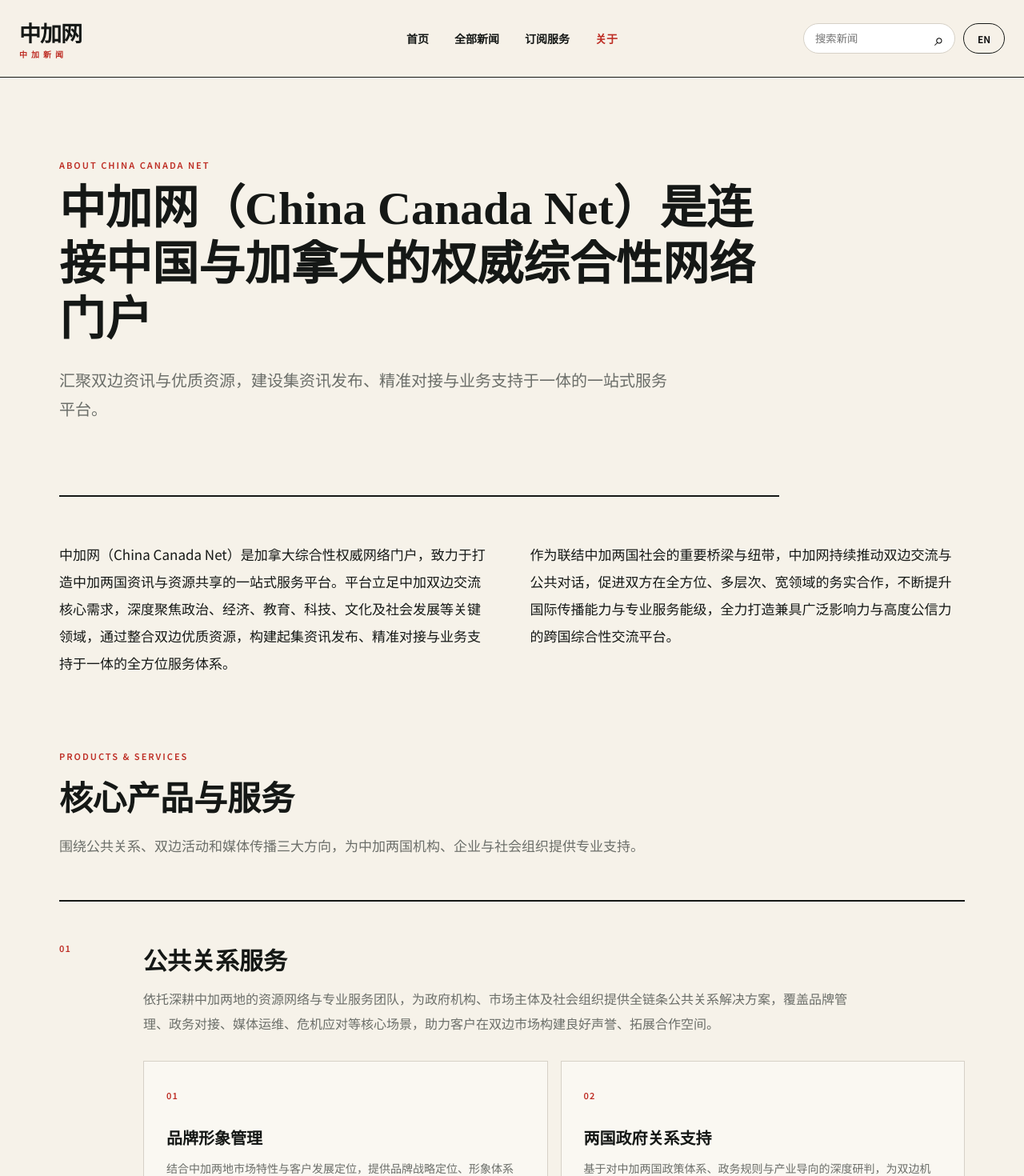
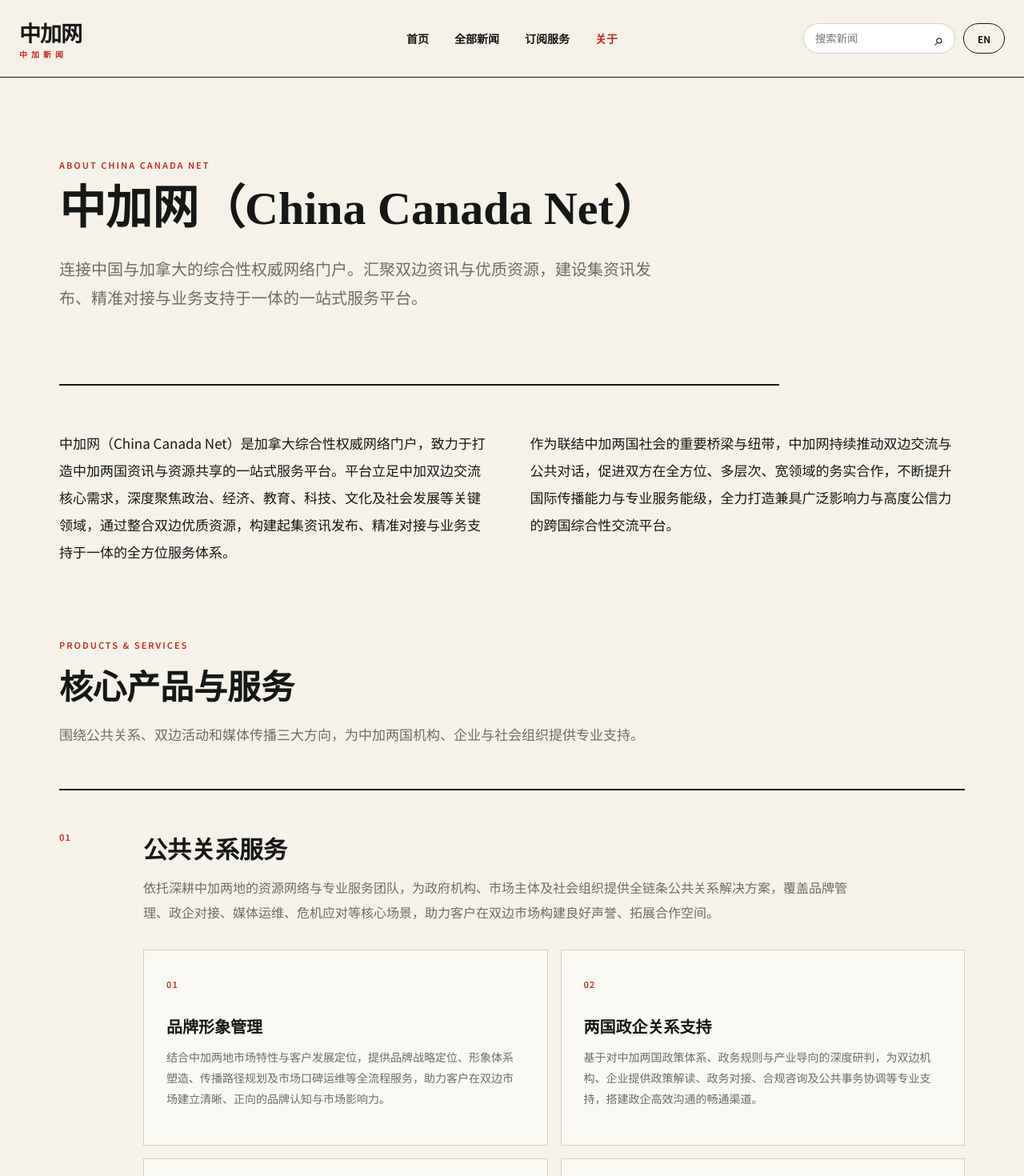
Before and after one commit to linsen25/news-web, a Nuxt app: page /about in a window 1280 px wide. Shown: the top 1470 px of the page at 80% size. Built offline with nearby package versions, Linux system fonts and the light colour scheme.

Commit message:
fix: complete bilingual web content and article display

```diff
--- a/assets/css/main.css
+++ b/assets/css/main.css
@@ -26,6 +26,8 @@ button { font:inherit; }
 .edition p { margin:0; font:600 20px 'Noto Serif SC'; }
 .article-card.featured { display:grid; grid-template-columns:1.35fr 1fr; gap:44px; padding:42px 0 50px; border-bottom:2px solid var(--ink); }
 .featured .card-image img { height:470px; }
+.card-image.image-placeholder { min-height:260px; display:grid; place-items:center; background:#e7e1d5; color:var(--ink); letter-spacing:.16em; font:700 14px/1.4 Arial,sans-serif; }
+.featured .card-image.image-placeholder { min-height:470px; }
 .featured .card-copy { align-self:center; }
 .category { color:var(--red); font-size:12px; font-weight:600; letter-spacing:1px; }
 a.category:hover { text-decoration:underline; }
--- a/components/ArticleCard.vue
+++ b/components/ArticleCard.vue
@@ -1,6 +1,9 @@
 <template>
   <article class="article-card" :class="{ featured }">
-    <NuxtLink :to="`/articles/${article.slug}`" class="card-image"><img :src="article.coverImage" :alt="article.title" /></NuxtLink>
+    <NuxtLink :to="`/articles/${article.slug}`" class="card-image" :class="{ 'image-placeholder': !article.coverImage }">
+      <img v-if="article.coverImage" :src="article.coverImage" :alt="article.title" />
+      <span v-else>CHINA CANADA NET</span>
+    </NuxtLink>
     <div class="card-copy">
       <NuxtLink class="category" :to="{ path: '/articles', query: { category: article.category.slug } }">{{ article.category.name }}</NuxtLink>
       <h2><NuxtLink :to="`/articles/${article.slug}`">{{ article.title }}</NuxtLink></h2>
@@ -13,5 +16,8 @@
 <script setup lang="ts">
 import type { ArticleDTO } from '~/types/article';
 withDefaults(defineProps<{ article: ArticleDTO; featured?: boolean }>(), { featured: false });
-const formatDate = (date: string | null) => date ? new Intl.DateTimeFormat('zh-CN', { month: 'long', day: 'numeric' }).format(new Date(date)) : '未发布';
+const language = useCookie<'zh' | 'en'>('site-language', { default: () => 'zh' });
+const formatDate = (date: string | null) => date
+  ? new Intl.DateTimeFormat(language.value === 'zh' ? 'zh-CN' : 'en-CA', { month: 'long', day: 'numeric' }).format(new Date(date))
+  : language.value === 'zh' ? '未发布' : 'Unpublished';
 </script>
--- a/pages/about.vue
+++ b/pages/about.vue
@@ -36,8 +36,8 @@
 const language = useCookie<'zh' | 'en'>('site-language', { default: () => 'zh' });
 const copy = {
   zh: {
-    title: '中加网（China Canada Net）是连接中国与加拿大的权威综合性网络门户',
-    lead: '汇聚双边资讯与优质资源，建设集资讯发布、精准对接与业务支持于一体的一站式服务平台。',
+    title: '中加网（China Canada Net）',
+    lead: '连接中国与加拿大的综合性权威网络门户。汇聚双边资讯与优质资源，建设集资讯发布、精准对接与业务支持于一体的一站式服务平台。',
     introduction: [
       '中加网（China Canada Net）是加拿大综合性权威网络门户，致力于打造中加两国资讯与资源共享的一站式服务平台。平台立足中加双边交流核心需求，深度聚焦政治、经济、教育、科技、文化及社会发展等关键领域，通过整合双边优质资源，构建起集资讯发布、精准对接与业务支持于一体的全方位服务体系。',
       '作为联结中加两国社会的重要桥梁与纽带，中加网持续推动双边交流与公共对话，促进双方在全方位、多层次、宽领域的务实合作，不断提升国际传播能力与专业服务能级，全力打造兼具广泛影响力与高度公信力的跨国综合性交流平台。',
@@ -47,10 +47,10 @@ const copy = {
     groups: [
       {
         title: '公共关系服务',
-        introduction: '依托深耕中加两地的资源网络与专业服务团队，为政府机构、市场主体及社会组织提供全链条公共关系解决方案，覆盖品牌管理、政务对接、媒体运维、危机应对等核心场景，助力客户在双边市场构建良好声誉、拓展合作空间。',
+        introduction: '依托深耕中加两地的资源网络与专业服务团队，为政府机构、市场主体及社会组织提供全链条公共关系解决方案，覆盖品牌管理、政企对接、媒体运维、危机应对等核心场景，助力客户在双边市场构建良好声誉、拓展合作空间。',
         items: [
           { title: '品牌形象管理', description: '结合中加两地市场特性与客户发展定位，提供品牌战略定位、形象体系塑造、传播路径规划及市场口碑运维等全流程服务，助力客户在双边市场建立清晰、正向的品牌认知与市场影响力。' },
-          { title: '两国政府关系支持', description: '基于对中加两国政策体系、政务规则与产业导向的深度研判，为双边机构、企业提供政策解读、政务对接、合规咨询及公共事务协调等专业支持，搭建政企高效沟通的畅通渠道。' },
+          { title: '两国政企关系支持', description: '基于对中加两国政策体系、政务规则与产业导向的深度研判，为双边机构、企业提供政策解读、政务对接、合规咨询及公共事务协调等专业支持，搭建政企高效沟通的畅通渠道。' },
           { title: '媒体关系拓展与维护', description: '整合中加两国主流媒体、行业媒体及新媒体资源，为客户提供媒体对接、采访协调、关系长效维护等服务，构建稳定多元的媒体传播网络，夯实客户传播发声的渠道基础。' },
           { title: '危机传播策略制定', description: '针对突发舆情与公共事件，提供全天候舆情研判、快速响应方案、传播路径引导及危机公关体系搭建服务，助力客户有效管控声誉风险，妥善应对各类公共关系突发状况。' },
         ],
@@ -71,13 +71,14 @@ const copy = {
           { title: '全球多语种主流媒体信息分发', description: '联动中加及全球范围内的多语种主流媒体渠道，覆盖纸媒、新闻网站、移动端终端等多元载体，为客户提供新闻通稿、专题内容的定制化分发服务，有效扩大信息传播半径与受众覆盖范围。' },
           { title: '多平台媒体运维传播', description: '为客户提供官方网站、社交媒体账号、新媒体平台等多端口的内容运营与传播推广服务，结合不同平台的传播特性定制内容策略，实现品牌的持续曝光与目标用户的深度触达。' },
           { title: '专题报道与视频制作', description: '围绕客户核心诉求，策划制作深度专题报道、主题宣传片、纪录短视频、图文特稿等多元内容产品，以图文、音视频融合的融媒体形态，强化传播内容的深度与感染力，提升传播实效。' },
+          { title: '智库研究与战略咨询', description: '依托专业研究团队，聚焦国际政治经济、产业发展、政策法规等领域、开展深度研究与专题报告撰写，提供政策解读、市场分析与战略咨询服务，助力客户把握趋势、优化决策。' },
         ],
       },
     ],
   },
   en: {
-    title: 'China Canada Net is an authoritative comprehensive digital portal connecting China and Canada',
-    lead: 'Sharing bilateral information and quality resources through an integrated platform for news, targeted connections, and professional support.',
+    title: 'China Canada Net',
+    lead: 'An authoritative comprehensive digital portal connecting China and Canada. Bringing together bilateral information and quality resources through a one-stop platform for news publishing, targeted connections, and professional support.',
     introduction: [
       "China Canada Net is Canada's authoritative comprehensive digital portal. It provides a one-stop platform for China–Canada information and resource sharing, with a focus on politics, business, education, technology, culture, and social development.",
       'As a bridge between the two societies, China Canada Net promotes bilateral exchange, public dialogue, and practical cooperation while strengthening international communications and professional cross-border services.',
@@ -85,9 +86,9 @@ const copy = {
     servicesTitle: 'Core Products and Services',
     servicesLead: 'Professional support for institutions, businesses, and organizations across public relations, bilateral events, and media communications.',
     groups: [
-      { title: 'Public Relations Services', introduction: 'End-to-end public relations solutions built on professional teams and networks across China and Canada.', items: [
+      { title: 'Public Relations Services', introduction: 'End-to-end public relations solutions built on professional teams and networks across China and Canada, covering brand management, government-business engagement, media operations, and crisis response.', items: [
         { title: 'Brand Image Management', description: 'Brand positioning, identity development, communications planning, and reputation management tailored to both markets.' },
-        { title: 'Government Relations Support', description: 'Policy interpretation, government engagement, compliance consultation, and public affairs coordination.' },
+        { title: 'Government-Business Relations Support', description: 'Policy interpretation, government engagement, compliance consultation, and public affairs coordination that support effective communication between institutions and businesses.' },
         { title: 'Media Relations', description: 'Media outreach, interview coordination, and long-term relationship management across mainstream, trade, and digital media.' },
         { title: 'Crisis Communications', description: 'Issue monitoring, rapid-response planning, communications guidance, and reputation risk management.' },
       ] },
@@ -100,6 +101,7 @@ const copy = {
         { title: 'Global Multilingual Distribution', description: 'Customized distribution of press releases and features through print, digital, and mobile media channels worldwide.' },
         { title: 'Multi-Platform Media Operations', description: 'Content strategy and ongoing operations for websites, social accounts, and emerging media platforms.' },
         { title: 'Features and Video Production', description: 'In-depth features, promotional films, documentary shorts, and multimedia storytelling designed for reach and impact.' },
+        { title: 'Think Tank Research and Strategic Advisory', description: 'Research and thematic reports on international political economy, industry development, policy, and regulation, with policy interpretation, market analysis, and strategic advisory to support informed decisions.' },
       ] },
     ],
   },
--- a/pages/index.vue
+++ b/pages/index.vue
@@ -1,15 +1,21 @@
 <template>
   <div class="container">
-    <section class="edition"><span>DAILY BRIEFING</span><p>理解变化，而不只是追逐变化。</p></section>
+    <section class="edition"><span>DAILY BRIEFING</span><p>{{ text.briefing }}</p></section>
     <ArticleCard v-if="articles[0]" :article="articles[0]" featured />
-    <section class="section-head"><div><span>LATEST</span><h1>最新报道</h1></div><NuxtLink to="/articles">浏览全部 →</NuxtLink></section>
+    <section class="section-head"><div><span>LATEST</span><h1>{{ text.latest }}</h1></div><NuxtLink to="/articles">{{ text.browse }}</NuxtLink></section>
     <div class="cards-grid"><ArticleCard v-for="article in articles.slice(1)" :key="article.id" :article="article" /></div>
-    <section class="newsletter"><div><span>THE WEEKLY CURRENT</span><h2>把一周的重要变化，送到你的收件箱。</h2></div><button>订阅功能即将开放</button></section>
+    <section class="newsletter"><div><span>THE WEEKLY CURRENT</span><h2>{{ text.weekly }}</h2></div><button>{{ text.subscribe }}</button></section>
   </div>
 </template>
 
 <script setup lang="ts">
 const { list } = usePublicArticles();
 const { data: articles } = await useAsyncData('home-articles', list, { default: () => [] });
-useHead({ title: '首页' });
+const language = useCookie<'zh' | 'en'>('site-language', { default: () => 'zh' });
+const copy = {
+  zh: { briefing: '理解变化，而不只是追逐变化。', latest: '最新报道', browse: '浏览全部 →', weekly: '把一周的重要变化，送到你的收件箱。', subscribe: '订阅功能即将开放', title: '首页' },
+  en: { briefing: 'Understand change, rather than merely chasing it.', latest: 'Latest Stories', browse: 'View all →', weekly: "The week's most important developments, delivered to your inbox.", subscribe: 'Subscriptions coming soon', title: 'Home' },
+} as const;
+const text = computed(() => copy[language.value]);
+useHead({ title: () => text.value.title });
 </script>
```
